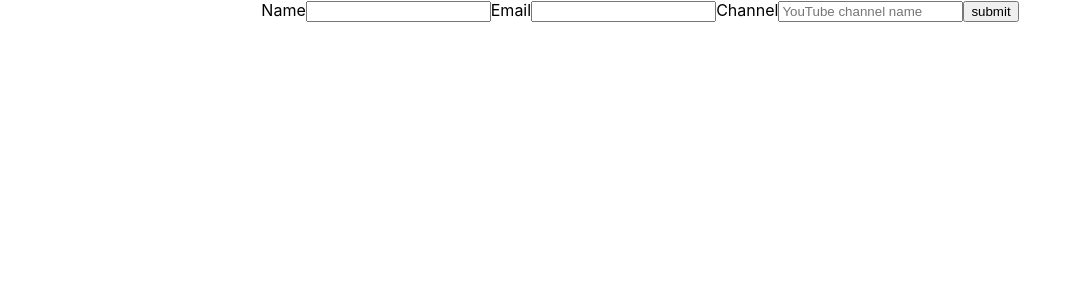
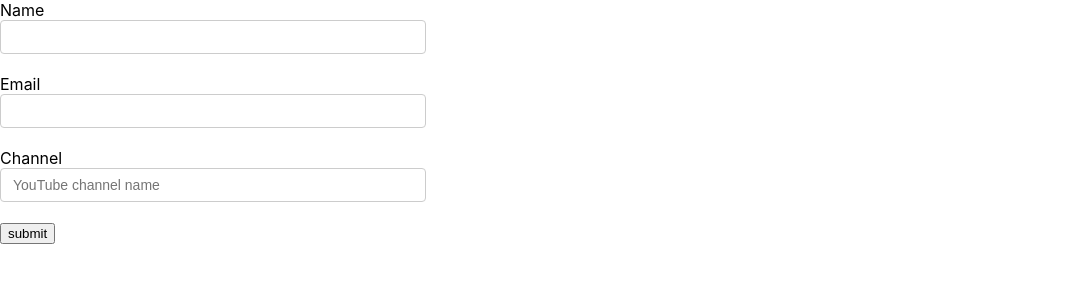
Before and after one commit to jlee380/formikTuto, a React (Create React App) app: page / in a window 1280 px wide. Shown: the top 300 px of the page, without its empty margins (0-1082 px from the left). Built offline with nearby package versions, Linux system fonts and the light colour scheme.

Commit message:
validation and styling added

```diff
--- a/src/App.css
+++ b/src/App.css
@@ -1,38 +1,21 @@
-.App {
-  text-align: center;
+input[type='text'],
+input[type='email'] {
+  display: block;
+  width: 400px;
+  padding: 6px 12px;
+  font-size: 14px;
+  line-height: 1.42857143;
+  color: #555;
+  background-color: #fff;
+  background-image: none;
+  border: 1px solid #ccc;
+  border-radius: 4px;
 }
 
-.App-logo {
-  height: 40vmin;
-  pointer-events: none;
+.form-control {
+  margin-bottom: 20px;
 }
 
-@media (prefers-reduced-motion: no-preference) {
-  .App-logo {
-    animation: App-logo-spin infinite 20s linear;
-  }
+.error {
+  color: red;
 }
-
-.App-header {
-  background-color: #282c34;
-  min-height: 100vh;
-  display: flex;
-  flex-direction: column;
-  align-items: center;
-  justify-content: center;
-  font-size: calc(10px + 2vmin);
-  color: white;
-}
-
-.App-link {
-  color: #61dafb;
-}
-
-@keyframes App-logo-spin {
-  from {
-    transform: rotate(0deg);
-  }
-  to {
-    transform: rotate(360deg);
-  }
-}
--- a/src/components/YoutubeForm.js
+++ b/src/components/YoutubeForm.js
@@ -1,22 +1,46 @@
 import { useFormik } from "formik";
 import React from "react";
 
-function YoutubeForm() {
-	const formik = useFormik({
-		initialValues: {
+const initialValues = {
 	name: "",
 	email: "",
 	channel: "",
-		},
-		onSubmit: (values) => {
+};
+
+const onSubmit = (values) => {
 	console.log(values);
-		},
+};
+
+const validate = (values) => {
+	let errors = {};
+
+	if (!values.name) {
+		errors.name = "Required";
+	}
+
+	if (!values.email) {
+		errors.email = "Required";
+	}
+
+	if (!values.channel) {
+		errors.channel = "Required";
+	}
+
+	return errors;
+};
+
+function YoutubeForm() {
+	const formik = useFormik({
+		initialValues,
+		onSubmit,
+		validate,
 	});
 
-	// console.log("values", formik.values);
+	// console.log("error", formik.errors) ;
 	return (
 		<>
 			<form onSubmit={formik.handleSubmit}>
+				<div className="form-control">
 					<label htmlFor="name">Name</label>
 					<input
 						type="text"
@@ -25,7 +49,12 @@ function YoutubeForm() {
 						onChange={formik.handleChange}
 						value={formik.values.name}
 					/>
+					{formik.errors.name && (
+						<div className="error">{formik.errors.name}</div>
+					)}
+				</div>
 
+				<div className="form-control">
 					<label htmlFor="email">Email</label>
 					<input
 						type="email"
@@ -34,7 +63,12 @@ function YoutubeForm() {
 						onChange={formik.handleChange}
 						value={formik.values.email}
 					/>
+					{formik.errors.email && (
+						<div className="error">{formik.errors.email}</div>
+					)}
+				</div>
 
+				<div className="form-control">
 					<label htmlFor="channel">Channel</label>
 					<input
 						type="text"
@@ -44,6 +78,10 @@ function YoutubeForm() {
 						onChange={formik.handleChange}
 						value={formik.values.channel}
 					/>
+					{formik.errors.channel && (
+						<div className="error">{formik.errors.channel}</div>
+					)}
+				</div>
 
 				<button type="submit">submit</button>
 			</form>
```
Lines whose indentation alone changed are shown as unchanged.
